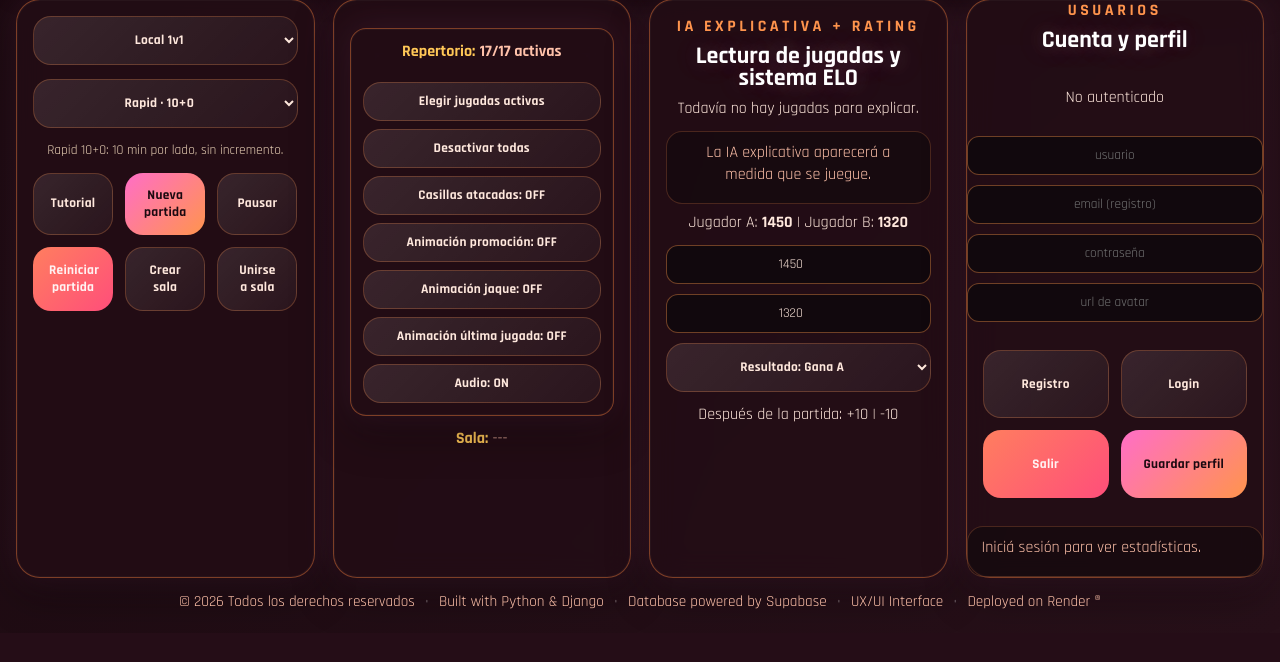
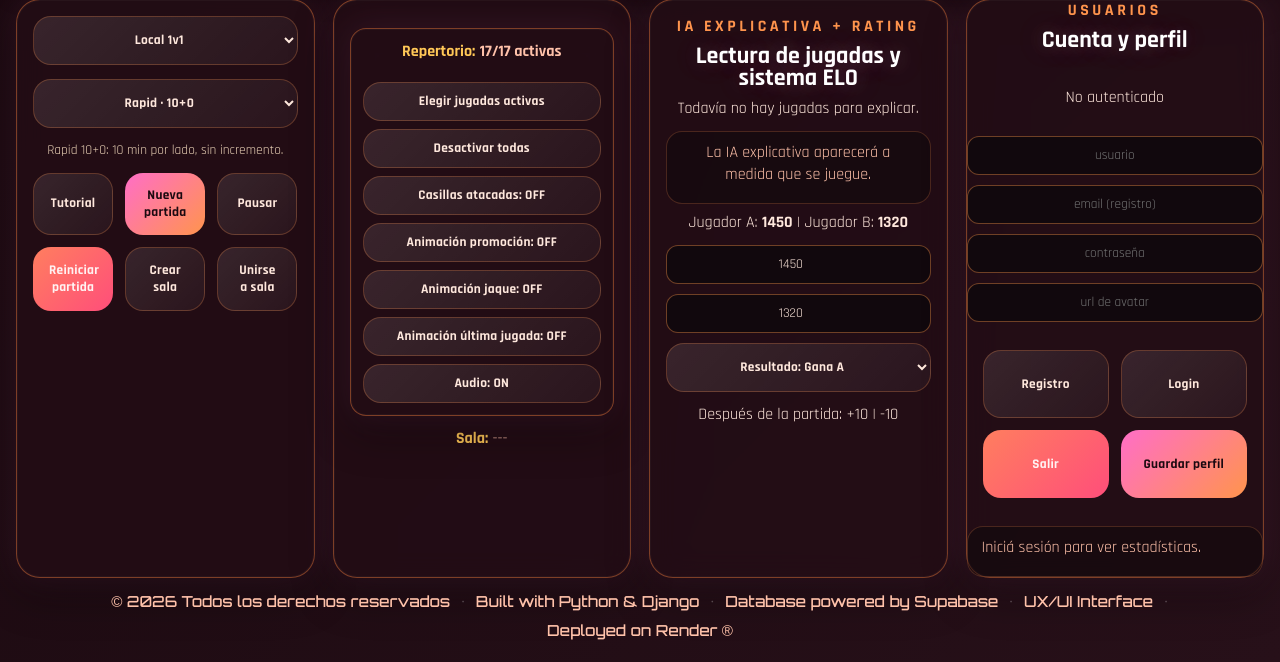
Before and after one commit to lu-developer476/Ajedrez, a Django app: page / in a window 1280 px wide. Shown: the part 1182-1844 px from the top of the page. Before the commit the page ends 1791 px from the top, so only its background shows below. Run offline with Django 5.2, Linux system fonts and the light colour scheme; data that the repository does not hold is empty.

Commit message:
Update styles.css

```diff
--- a/core/static/core/css/styles.css
+++ b/core/static/core/css/styles.css
@@ -1156,6 +1156,7 @@ body {
   align-items: center;
   gap: 10px;
   padding: 0 20px 22px;
+  font-family: 'Orbitron', sans-serif;
   font-size: 0.95rem;
   color: var(--muted);
   flex-wrap: wrap;
```
